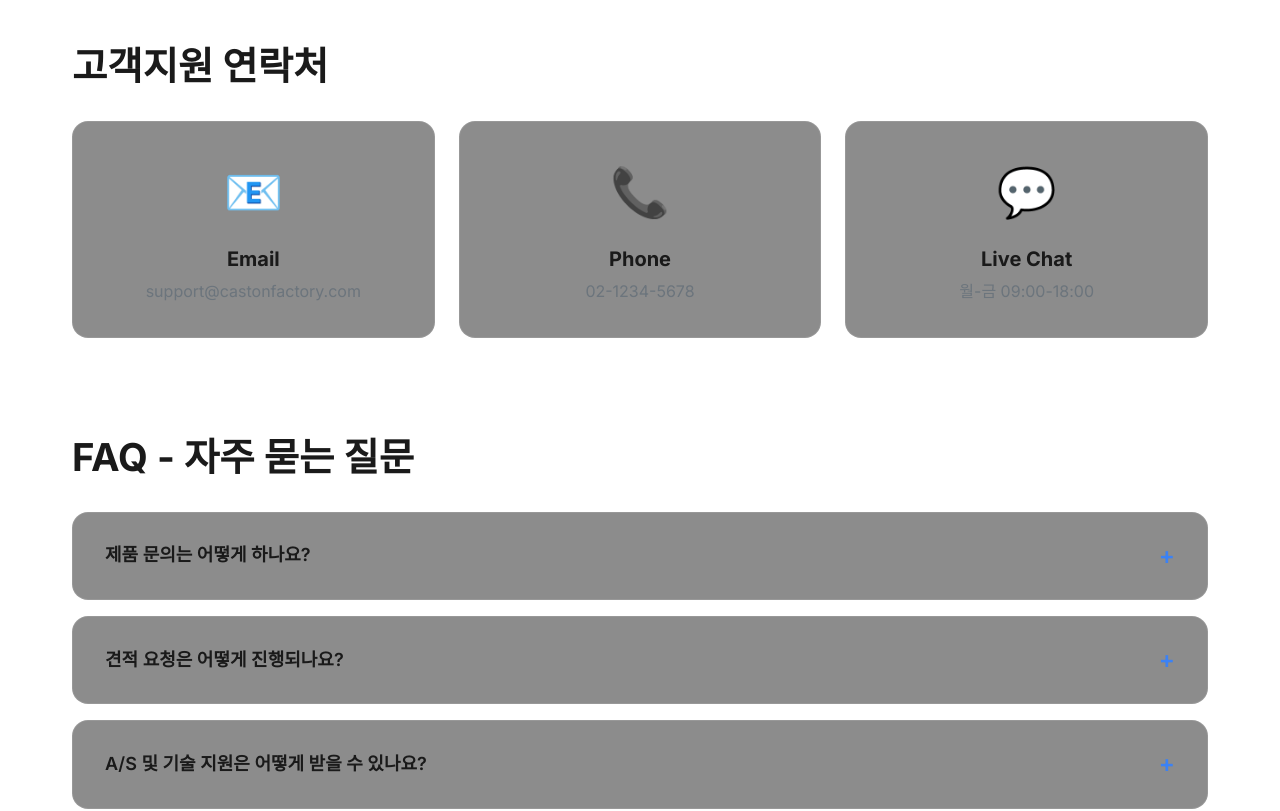
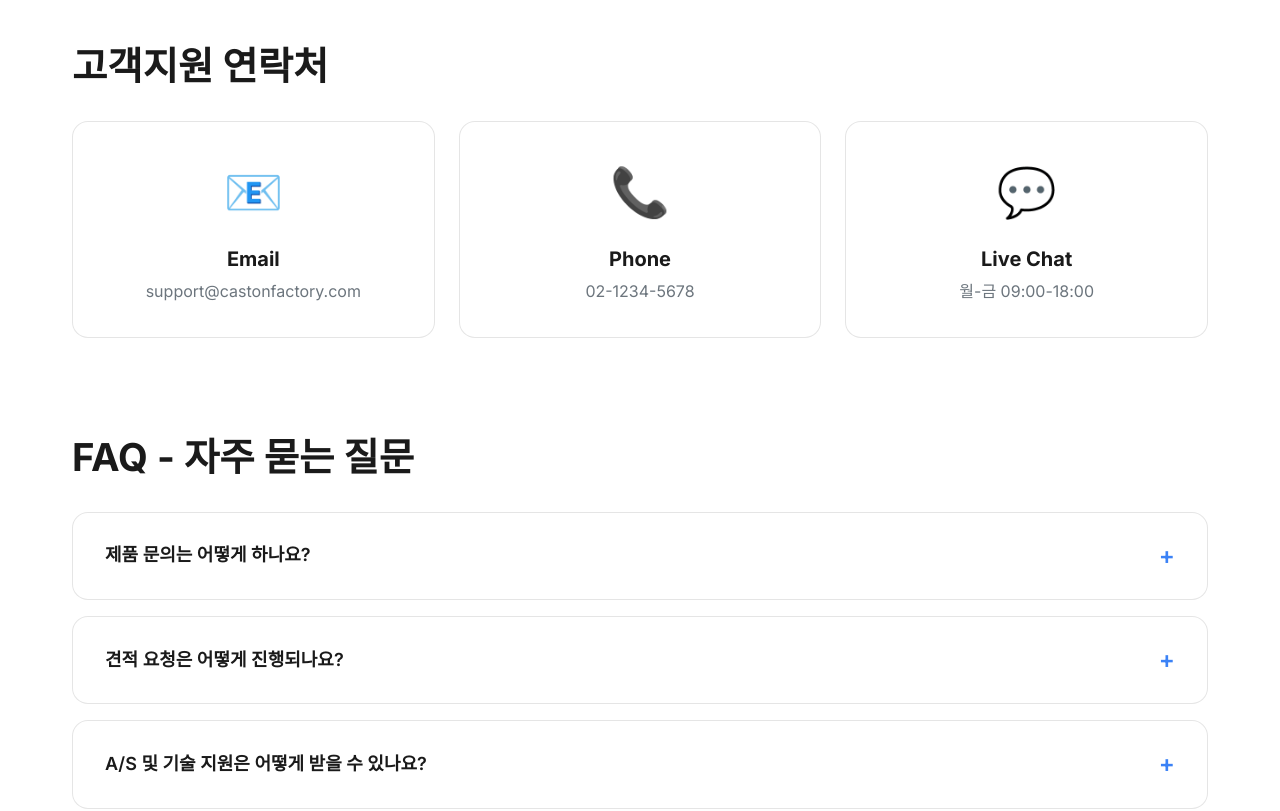
Before and after one commit to castonfactory-kr/castonfactory, a Next.js app: page /contact in a window 1280 px wide. Shown: the part 460-1271 px from the top of the page. Built offline with nearby package versions, Linux system fonts and the light colour scheme.

Commit message:
refactor: replace hardcoded color values with CSS variables in contact module styles.

```diff
--- a/src/app/contact/contact.module.css
+++ b/src/app/contact/contact.module.css
@@ -6,7 +6,7 @@
     background: linear-gradient(135deg, rgba(59, 130, 246, 0.1), rgba(139, 92, 246, 0.1));
     padding: 6rem 2rem 4rem;
     text-align: center;
-    border-bottom: 1px solid rgba(255, 255, 255, 0.1);
+    border-bottom: 1px solid var(--color-border);
 }
 
 .container {
@@ -60,8 +60,8 @@
 }
 
 .contactCard {
-    background: rgba(26, 26, 26, 0.5);
-    border: 1px solid rgba(255, 255, 255, 0.1);
+    background: var(--color-card-bg);
+    border: 1px solid var(--color-card-border);
     border-radius: var(--border-radius-md);
     padding: 2rem;
     text-align: center;
@@ -99,8 +99,8 @@
 }
 
 .faqItem {
-    background: rgba(26, 26, 26, 0.5);
-    border: 1px solid rgba(255, 255, 255, 0.1);
+    background: var(--color-card-bg);
+    border: 1px solid var(--color-card-border);
     border-radius: var(--border-radius-md);
     overflow: hidden;
     transition: all 0.3s ease;
```
